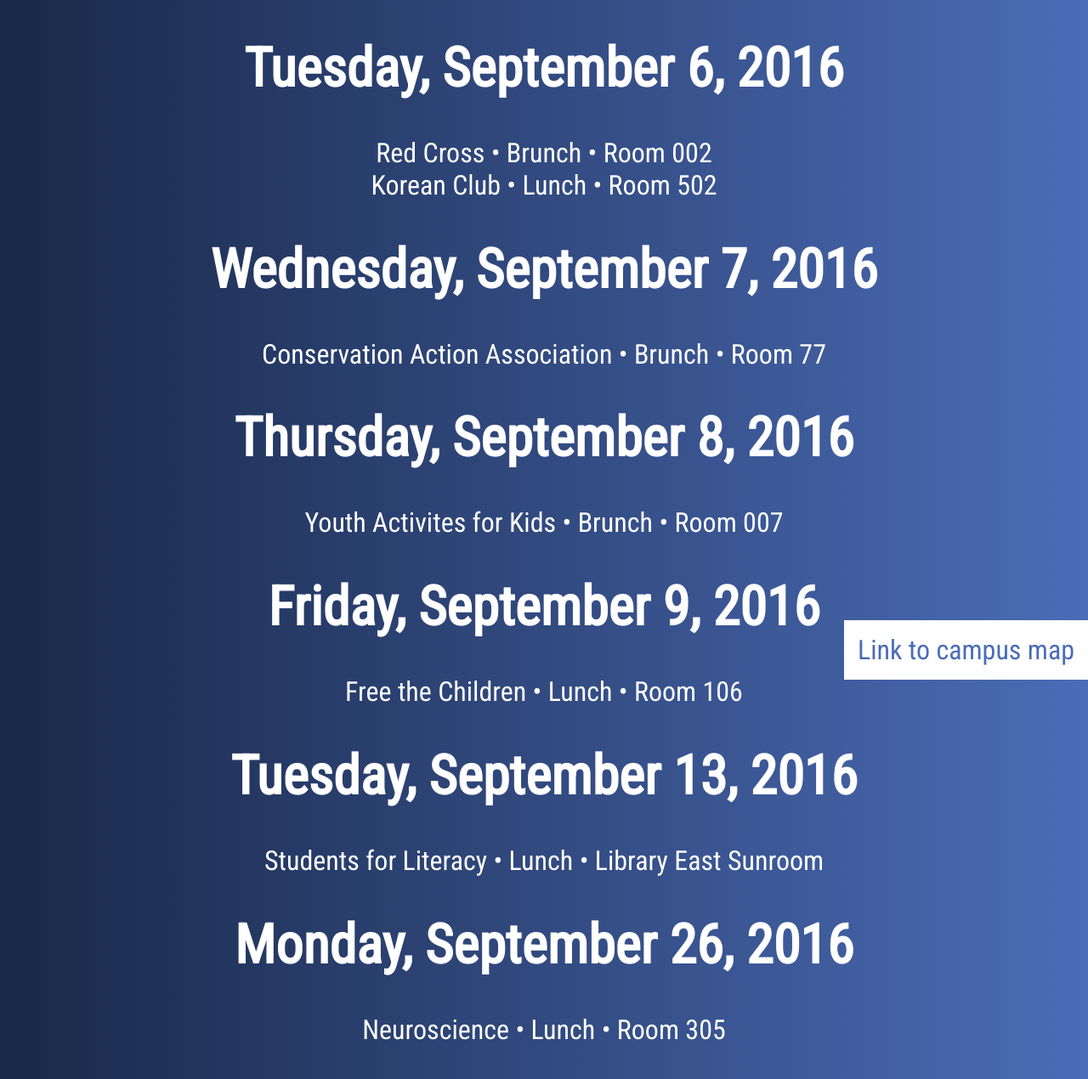
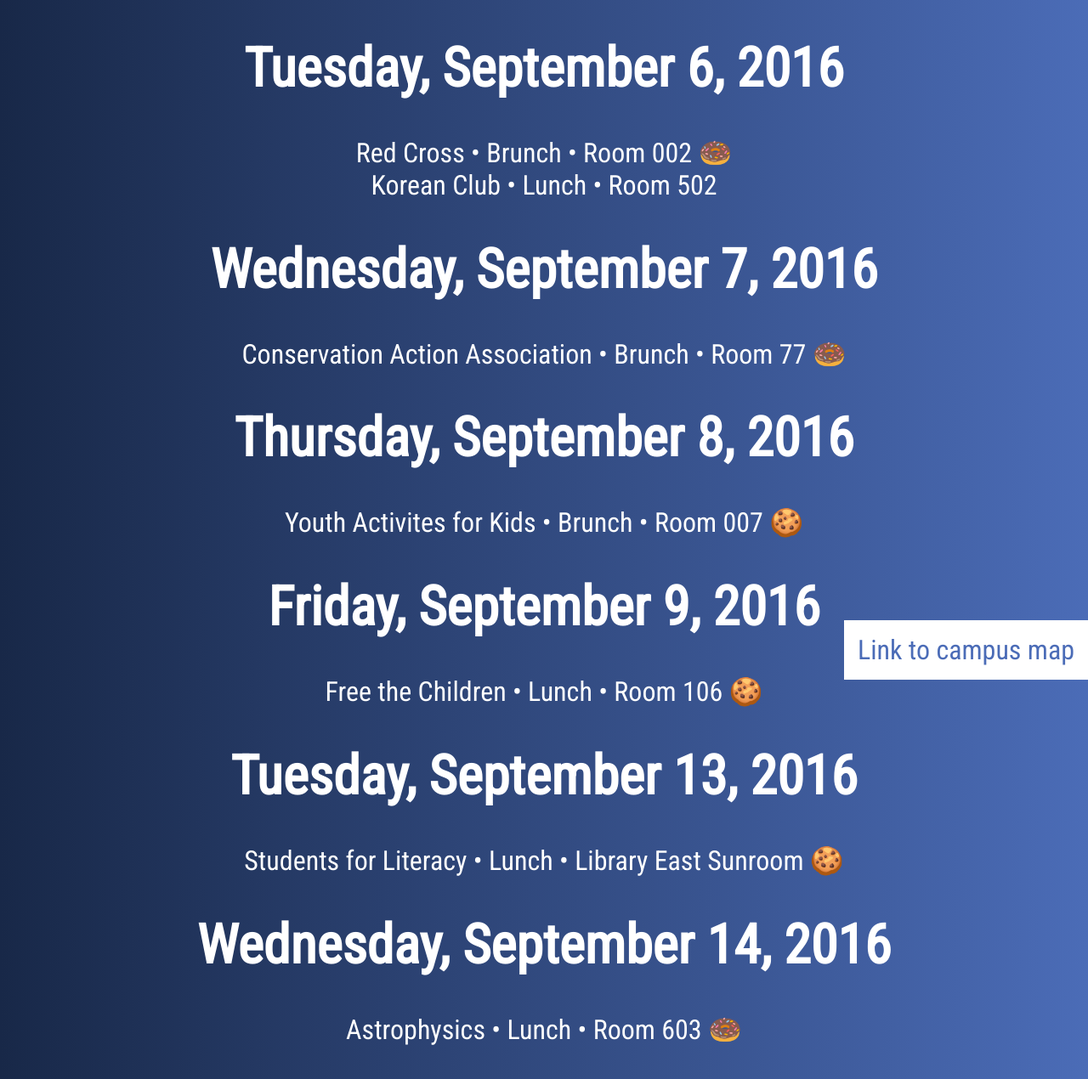
Before and after one commit to trev4ev/ClubMeetings, a plain HTML site: page index.html in a window 1280 px wide. Shown: the top 1270 px of the page at 85% size. Drawn offline with Linux system fonts and the light colour scheme.

Commit message:
emoji size

```diff
--- a/clubMain.css
+++ b/clubMain.css
@@ -65,3 +65,7 @@ ul {
 #mapText {
     color: #4b6cb7;
 }
+
+.emoji {
+    font-family: 'AppleColorEmoji';
+}
--- a/index.html
+++ b/index.html
@@ -34,32 +34,38 @@
         <div class = "day">
             <h1 class = "title">Tuesday, September 6, 2016</h1>
             <ul>
-                <a href = ""><li class = "club-info">Red Cross &bull; Brunch &bull; Room 002</li></a>
+                <a href = ""><li class = "club-info">Red Cross &bull; Brunch &bull; Room 002 <span class = "emoji">🍩</span></li></a>
                 <a href = ""><li class = "club-info">Korean Club &bull; Lunch &bull; Room 502</li></a>
             </ul>
         </div>
         <div class = "day">
             <h1 class = "title">Wednesday, September 7, 2016</h1>
             <ul>
-                <a href = ""><li class = "club-info">Conservation Action Association &bull; Brunch &bull; Room 77</li></a>
+                <a href = ""><li class = "club-info">Conservation Action Association &bull; Brunch &bull; Room 77 <span class = "emoji">🍩</span></li></a>
             </ul>
         </div>
         <div class = "day">
             <h1 class = "title">Thursday, September 8, 2016</h1>
             <ul>
-                <a href = ""><li class = "club-info">Youth Activites for Kids &bull; Brunch &bull; Room 007</li></a>
+                <a href = ""><li class = "club-info">Youth Activites for Kids &bull; Brunch &bull; Room 007 🍪</li></a>
             </ul>
         </div>
         <div class = "day">
             <h1 class = "title">Friday, September 9, 2016</h1>
             <ul>
-                <a href = ""><li class = "club-info">Free the Children &bull; Lunch &bull; Room 106</li></a>
+                <a href = ""><li class = "club-info">Free the Children &bull; Lunch &bull; Room 106 🍪</li></a>
             </ul>
         </div>
         <div class = "day">
             <h1 class = "title">Tuesday, September 13, 2016</h1>
             <ul>
-                <a href = ""><li class = "club-info">Students for Literacy &bull; Lunch &bull; Library East Sunroom</li></a>
+                <a href = ""><li class = "club-info">Students for Literacy &bull; Lunch &bull; Library East Sunroom 🍪</li></a>
+            </ul>
+        </div>
+        <div class = "day">
+            <h1 class = "title">Wednesday, September 14, 2016</h1>
+            <ul>
+                <a href = ""><li class = "club-info">Astrophysics &bull; Lunch &bull; Room 603 <span class = "emoji">🍩</span></li></a>
             </ul>
         </div>
         <div class = "day">
```
